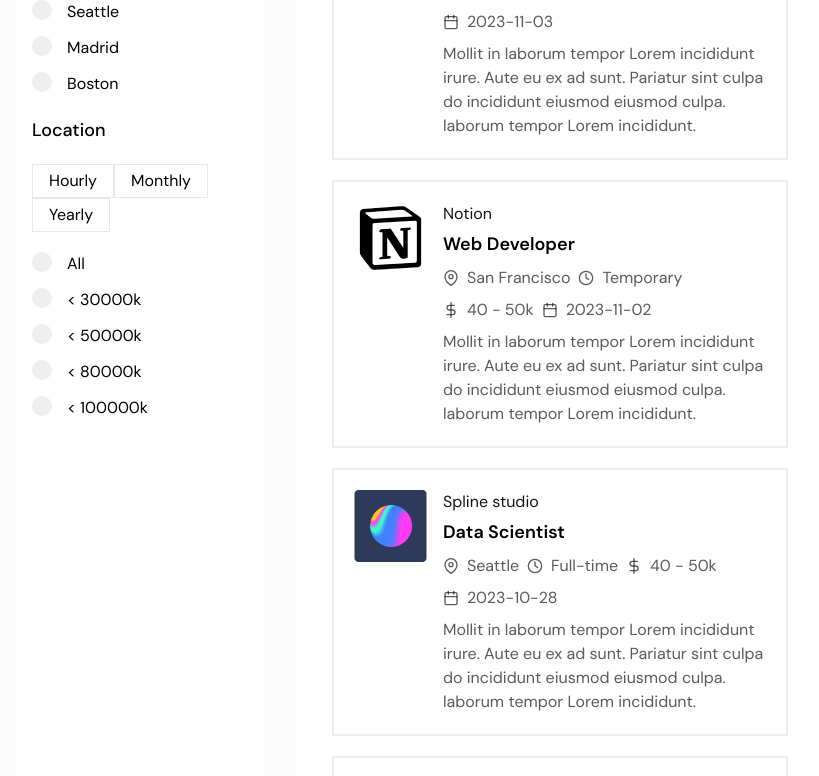
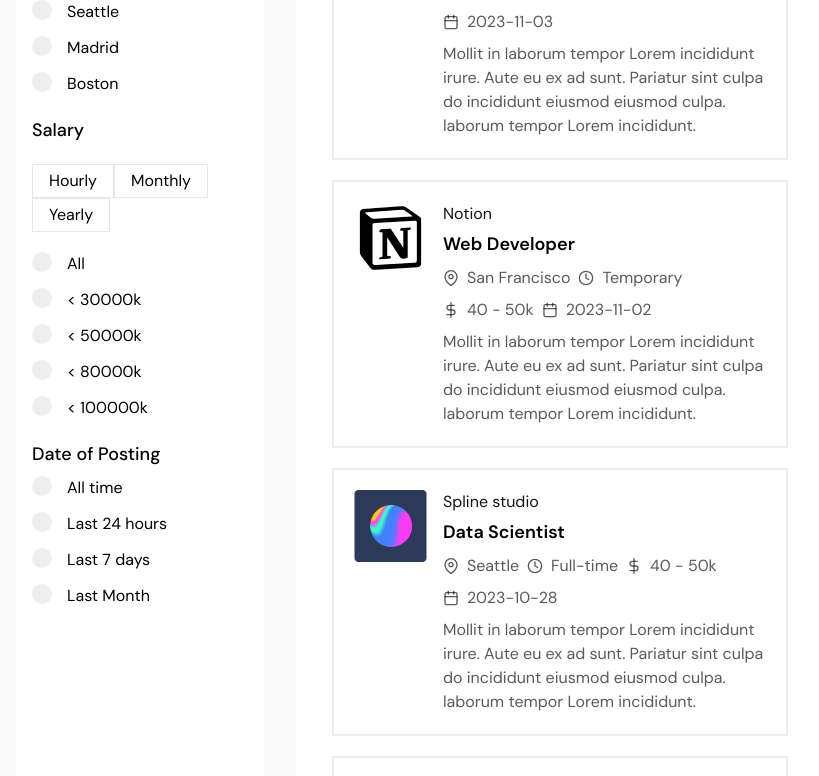
Before and after one commit to Yashcodes/job-portal-frontend, a React (Vite) app: page / in a window 1280 px wide. Shown: the part 620-1396 px from the top of the page, without its empty margins (80-899 px from the left). Built offline with nearby package versions, Linux system fonts and the light colour scheme.

Commit message:
Filteration based on date and time is done

```diff
--- a/public/jobs.json
+++ b/public/jobs.json
@@ -106,7 +106,7 @@
       "maxPrice": "50",
       "salaryType": "Yearly",
       "jobLocation": "San Francisco",
-      "postingDate": "2023-10-28",
+      "postingDate": "2023-12-05",
       "experienceLevel": "Internship",
       "employmentType": "Temporary",
       "description": "Mollit in laborum tempor Lorem incididunt irure. Aute eu ex ad sunt. Pariatur sint culpa do incididunt eiusmod eiusmod culpa. laborum tempor Lorem incididunt."
@@ -120,7 +120,7 @@
       "maxPrice": "50",
       "salaryType": "Yearly",
       "jobLocation": "Seattle",
-      "postingDate": "2023-10-28",
+      "postingDate": "2023-12-01",
       "experienceLevel": "Any experience",
       "employmentType": "Full-time",
       "description": "Mollit in laborum tempor Lorem incididunt irure. Aute eu ex ad sunt. Pariatur sint culpa do incididunt eiusmod eiusmod culpa. laborum tempor Lorem incididunt."
@@ -134,7 +134,7 @@
       "maxPrice": "50",
       "salaryType": "Monthly",
       "jobLocation": "London",
-      "postingDate": "2023-10-05",
+      "postingDate": "2023-11-30",
       "experienceLevel": "Work remotely",
       "employmentType": "Part-time",
       "description": "Mollit in laborum tempor Lorem incididunt irure. Aute eu ex ad sunt. Pariatur sint culpa do incididunt eiusmod eiusmod culpa. laborum tempor Lorem incididunt."
@@ -148,7 +148,7 @@
       "maxPrice": "75",
       "salaryType": "Yearly",
       "jobLocation": "London",
-      "postingDate": "2023-10-28",
+      "postingDate": "2023-11-28",
       "experienceLevel": "Intership",
       "employmentType": "Full-time",
       "description": "Mollit in laborum tempor Lorem incididunt irure. Aute eu ex ad sunt. Pariatur sint culpa do incididunt eiusmod eiusmod culpa. laborum tempor Lorem incididunt."
@@ -162,7 +162,7 @@
       "maxPrice": "120",
       "salaryType": "Yearly",
       "jobLocation": "Boston",
-      "postingDate": "2022-10-05",
+      "postingDate": "2022-11-05",
       "experienceLevel": "Intership",
       "employmentType": "Temporary",
       "description": "Mollit in laborum tempor Lorem incididunt irure. Aute eu ex ad sunt. Pariatur sint culpa do incididunt eiusmod eiusmod culpa. laborum tempor Lorem incididunt."
--- a/src/Pages/Home.jsx
+++ b/src/Pages/Home.jsx
@@ -87,6 +87,7 @@ const Home = () => {
         }) =>
           jobLocation.toLowerCase() === selected.toLowerCase() ||
           Number(maxPrice) <= Number(selected) ||
+          postingDate >= selected ||
           salaryType.toLowerCase() === selected.toLowerCase() ||
           employmentType.toLowerCase() === selected.toLowerCase()
       );
--- /dev/null
+++ b/src/components/Sidebar/JobPostingDate.jsx
@@ -0,0 +1,55 @@
+import React from "react";
+import InputField from "../InputField";
+
+const JobPostingDate = ({ handleChange }) => {
+  const now = new Date();
+
+  const twentyFourHoursAgo = new Date(now - 24 * 60 * 60 * 1000);
+  const sevenDaysAgo = new Date(now - 7 * 24 * 60 * 60 * 1000);
+  const thirtyDaysAgo = new Date(now - 30 * 24 * 60 * 60 * 1000);
+
+  //   convert date to string
+  const twentyFourHoursAgoDate = twentyFourHoursAgo.toISOString().slice(0, 10);
+  const sevenDaysAgoDate = sevenDaysAgo.toISOString().slice(0, 10);
+  const thirtyDaysAgoDate = thirtyDaysAgo.toISOString().slice(0, 10);
+
+  return (
+    <div>
+      <h4 className="text-lg font-medium mb-2">Date of Posting</h4>
+
+      <div>
+        <label className="sidebar-label-container">
+          <input
+            type="radio"
+            name="test3"
+            id="test3"
+            value=""
+            onChange={handleChange}
+          />
+          <span className="checkmark"></span>All time
+        </label>
+
+        <InputField
+          handleChange={handleChange}
+          value={twentyFourHoursAgoDate}
+          title="Last 24 hours"
+          name="test3"
+        />
+        <InputField
+          handleChange={handleChange}
+          value={sevenDaysAgoDate}
+          title="Last 7 days"
+          name="test3"
+        />
+        <InputField
+          handleChange={handleChange}
+          value={thirtyDaysAgoDate}
+          title="Last Month"
+          name="test3"
+        />
+      </div>
+    </div>
+  );
+};
+
+export default JobPostingDate;
--- a/src/components/Sidebar/Salary.jsx
+++ b/src/components/Sidebar/Salary.jsx
@@ -5,7 +5,7 @@ import InputField from "../InputField";
 const Salary = ({ handleChange, handleClick }) => {
   return (
     <>
-      <h4 className="text-lg font-medium mb-2">Location</h4>
+      <h4 className="text-lg font-medium mb-2">Salary</h4>
       <div className="mb-4">
         <Button onClickHandler={handleClick} value="" title="Hourly" />
         <Button onClickHandler={handleClick} value="Monthly" title="Monthly" />
--- a/src/components/Sidebar/Sidebar.jsx
+++ b/src/components/Sidebar/Sidebar.jsx
@@ -1,6 +1,7 @@
 import React from "react";
 import Location from "./Location";
 import Salary from "./Salary";
+import JobPostingDate from "./JobPostingDate";
 
 const Sidebar = ({ handleChange, handleClick }) => {
   return (
@@ -9,6 +10,7 @@ const Sidebar = ({ handleChange, handleClick }) => {
 
       <Location handleChange={handleChange} />
       <Salary handleChange={handleChange} handleClick={handleClick} />
+      <JobPostingDate handleChange={handleChange} />
     </div>
   );
 };
```
